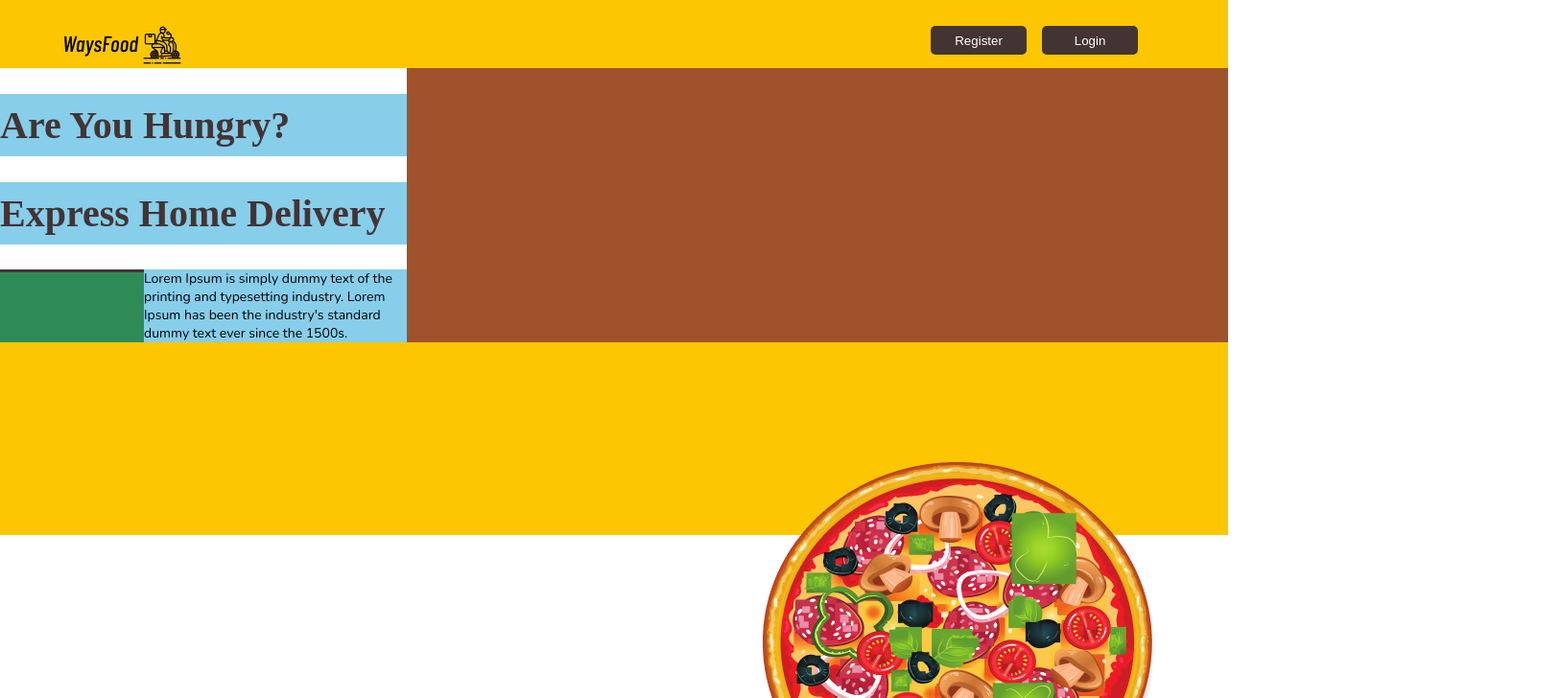
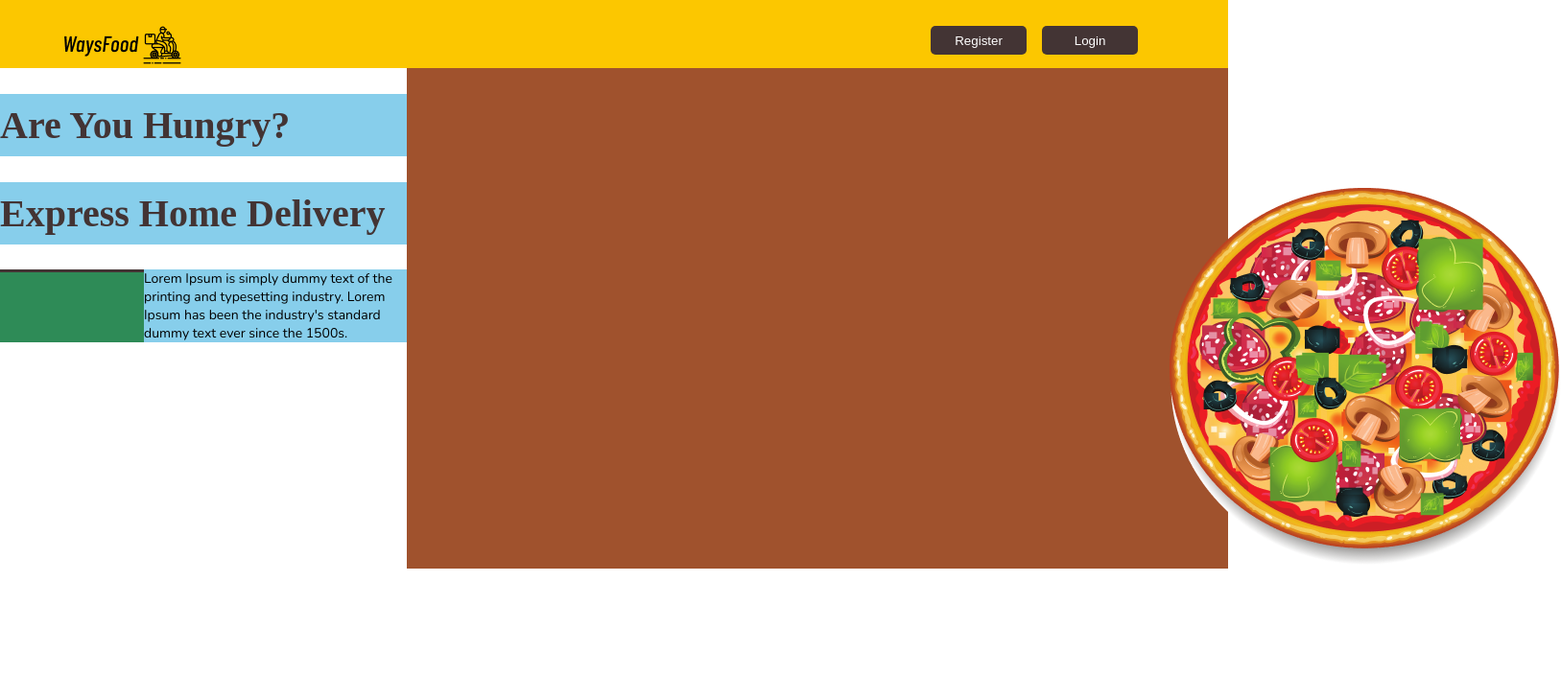
Before and after one commit to rizaruved/waysfood, a React (Create React App) app: page / in a window 1280 px wide. Shown: the top 728 px of the page at 96% size, 1627 px wide, since content can reach past the window. Built offline with nearby package versions, Linux system fonts and the light colour scheme; a web font is replaced by a local one.

Commit message:
/ ‘src/pages/Home.jsx’

```diff
--- a/src/pages/Home.jsx
+++ b/src/pages/Home.jsx
@@ -26,8 +26,10 @@ function Home() {
                 </div>
               </div>
             </div>
+            <div className="mainImage">
+              <img src={pizza} alt="pizza-image"/>
+            </div>
           </div>
-        <img src={pizza} alt="pizza-image" className="mainImage"/>
       </div>
     );
   }
```
